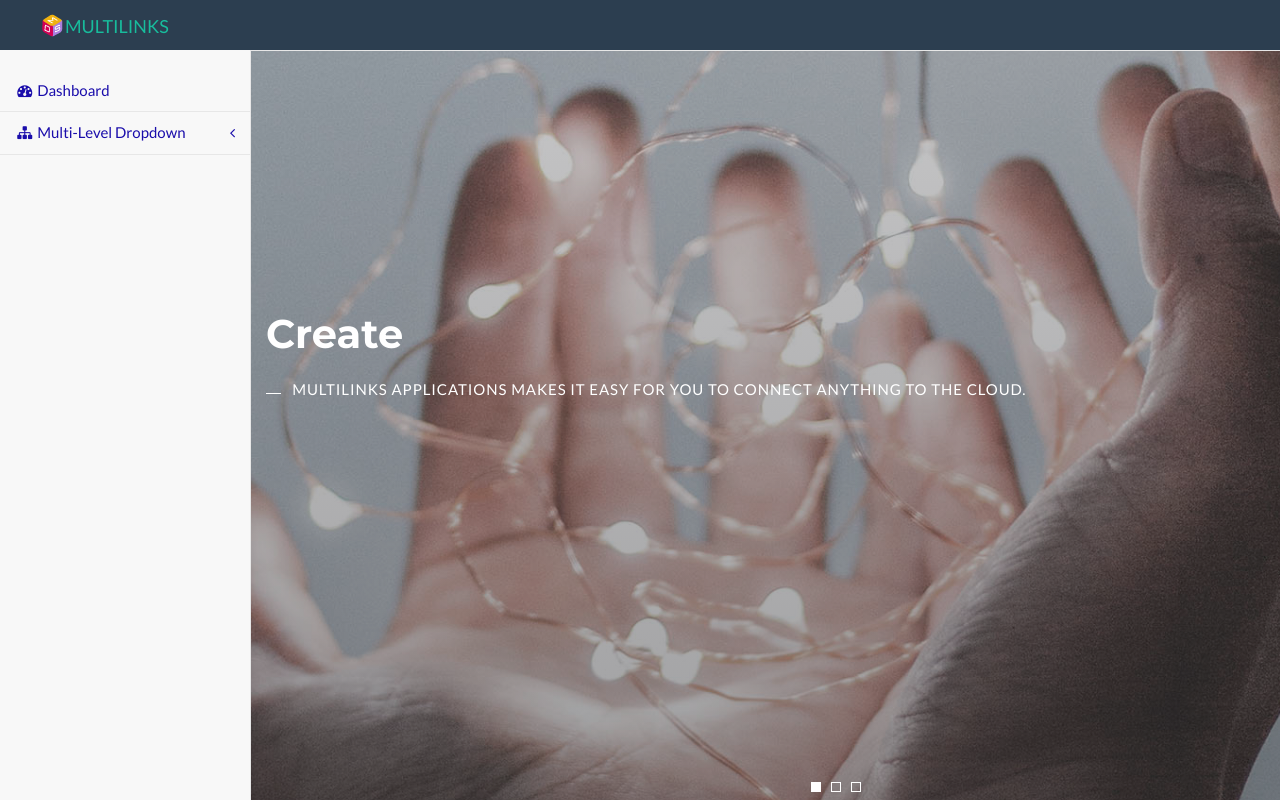
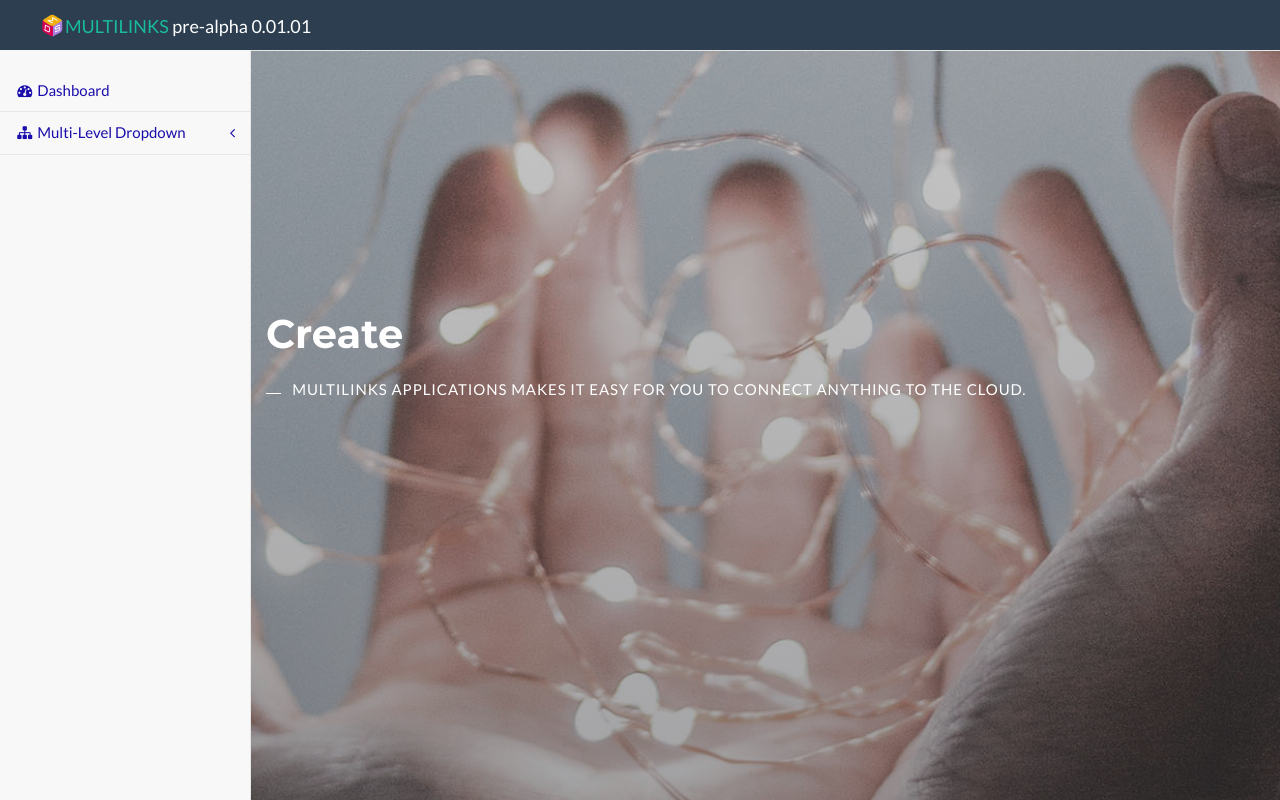
Before and after one commit to waydelyle/MultilinksPortal, an Angular app: page /home in a window 1280 px wide. Shown: the top 800 px of the page. Built offline with nearby package versions, Linux system fonts and the light colour scheme.

Commit message:
work-id-247: Add release version info to header

```diff
--- a/src/app/components/shared/header/shared-header.component.html
+++ b/src/app/components/shared/header/shared-header.component.html
@@ -7,7 +7,9 @@
             <span class="icon-bar"></span>
          </button>
          <div class="container">
-            <a class="navbar-brand text-primary text-uppercase" (click)="backToHome()">Multilinks</a>
+            <a class="navbar-brand text-primary text-uppercase" (click)="backToHome()">
+               <span>Multilinks</span>&nbsp;<span class="text-tertiary text-lowercase">pre-alpha 0.01.01</span>
+            </a>
          </div>
       </div>
 
--- a/src/app/components/shared/header/shared-header.component.ts
+++ b/src/app/components/shared/header/shared-header.component.ts
@@ -8,7 +8,7 @@ import { Component } from '@angular/core';
 export class SharedHeaderComponent {
 
    backToHome() {
-      console.log("We should redirect to the web console");
+      console.log("We should redirect to the web portal");
       // this.router.navigateByUrl(`${environment.web_console}`);
    }
 }
--- a/src/assets/css/parallax-slideshow.css
+++ b/src/assets/css/parallax-slideshow.css
@@ -39,7 +39,7 @@
 
 .slideshow {
    position: relative;
-   min-height: 812px;
+   min-height: 890px;
    padding-bottom: 80px;
    overflow: hidden;
    color: #fff;
```
